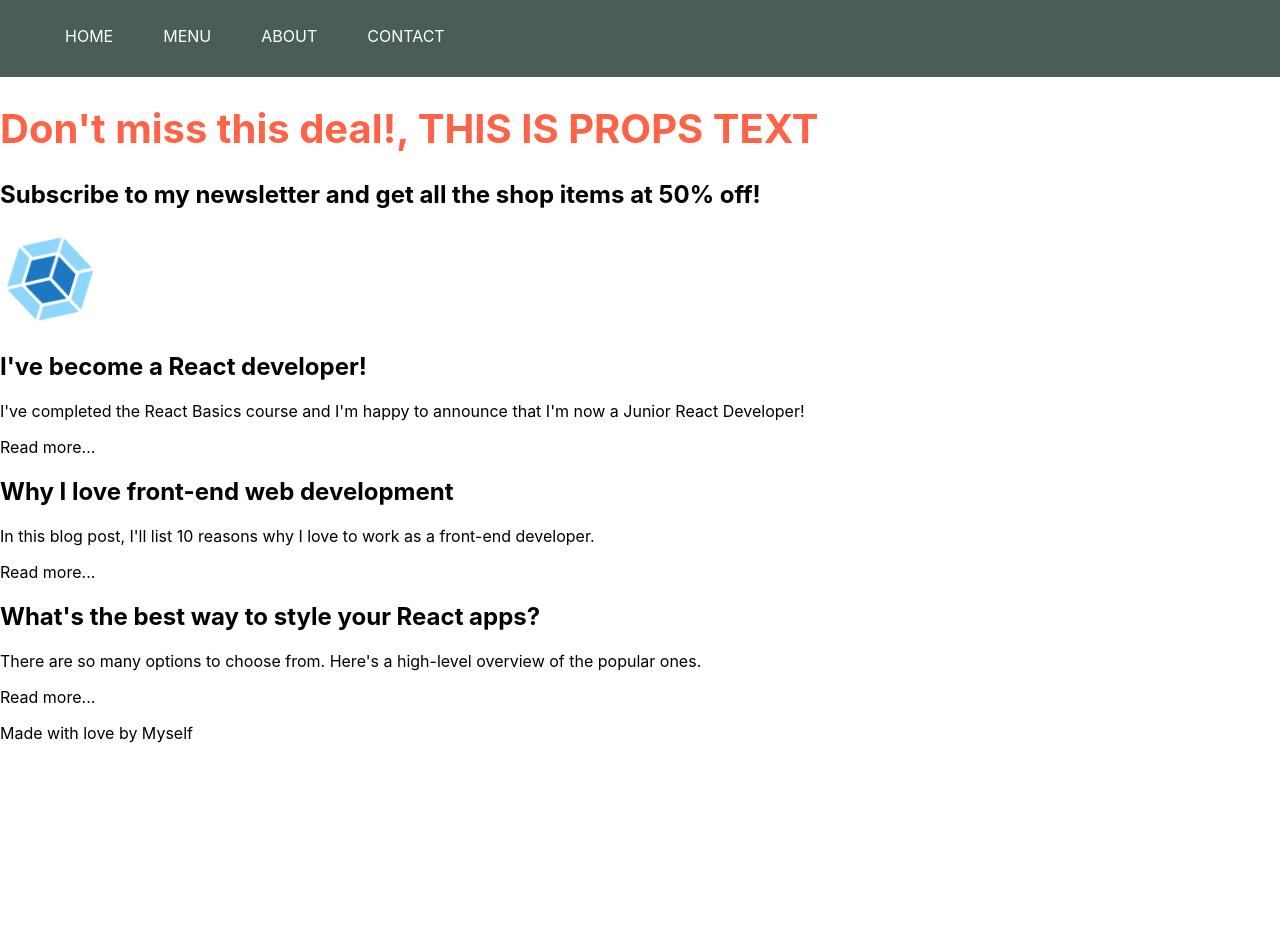
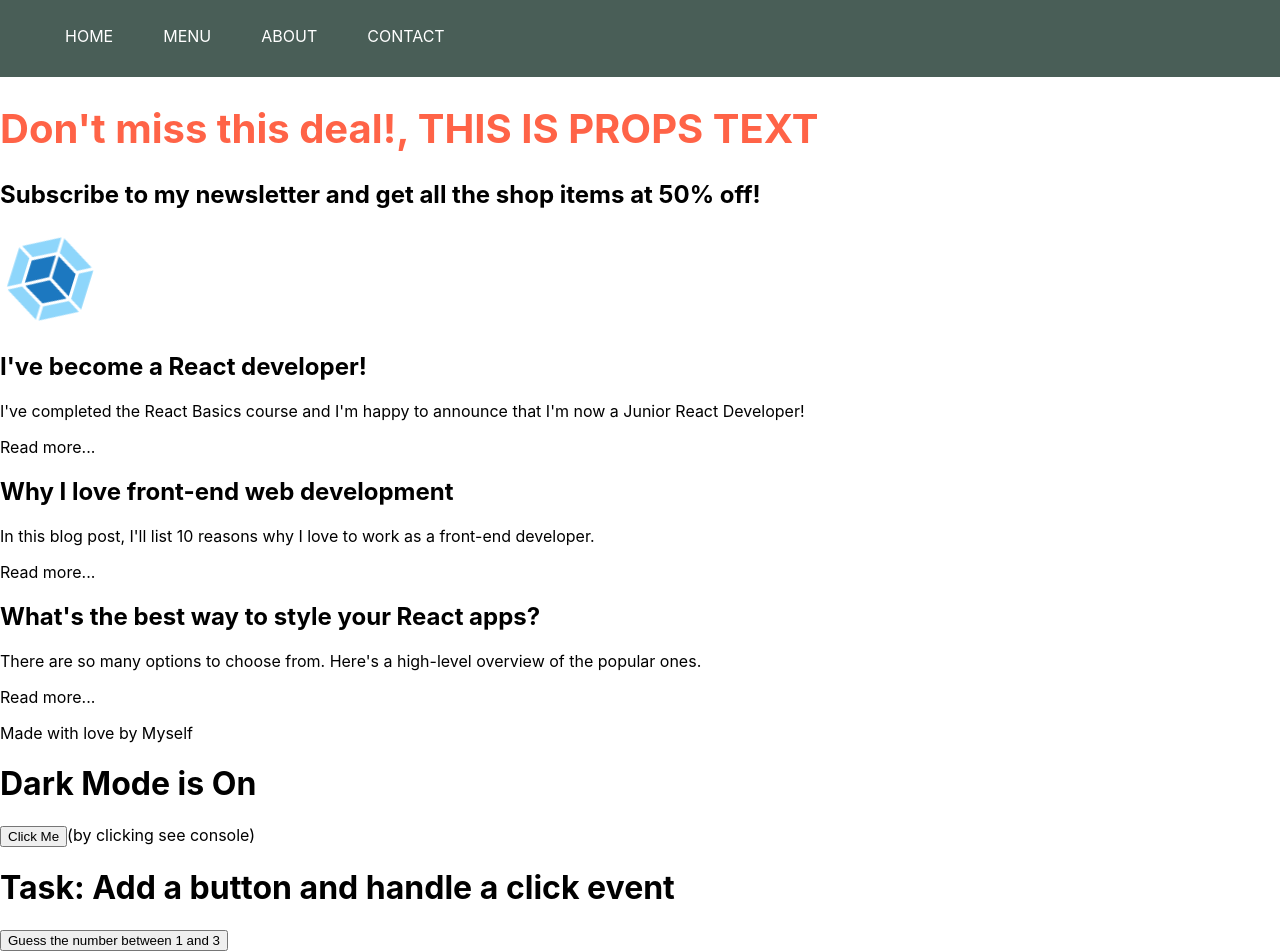
Before and after one commit to hassansagheer/mern, a React (Create React App) app in the folder reactapp/: page / in a window 1280 px wide. Before the commit the page ends 800 px from the top, so only its background shows below. Built offline with nearby package versions, Linux system fonts and the light colour scheme.

Commit message:
ModeToggler.js & RandomNumber.js added

```diff
--- a/reactapp/src/App.js
+++ b/reactapp/src/App.js
@@ -8,6 +8,8 @@ import Intro1 from './Intro1';
 import Intro2 from './Intro2';
 import Intro3 from './Intro3';
 import Footer from './Footer';
+import ModeToggler from './ModeToggler';
+import RandomNumber from './RandomNumber';
 
 const App = () => {
   return (
@@ -19,6 +21,8 @@ const App = () => {
       <Intro2 />
       <Intro3 />
       <Footer />
+      <ModeToggler />
+      <RandomNumber />
     </div>
   );
 };
--- /dev/null
+++ b/reactapp/src/ModeToggler.js
@@ -0,0 +1,21 @@
+function ModeToggler(){
+    let darkModeOn = true;
+    const darkMode = <h1>Dark Mode is On</h1>
+    const lightMode = <h1>Light Mode is On</h1>
+
+    function handleClick(){
+        darkModeOn = !darkModeOn;
+        if(darkModeOn === true){
+            console.log('Dark Mode is On');
+        }else{
+            console.log('Light Mode is On');
+        }
+    }
+    return(
+        <div>
+            {darkModeOn?darkMode:lightMode}
+            <button onClick={handleClick}>Click Me</button><span>(by clicking see console)</span>
+        </div>
+    );
+}
+export default ModeToggler;
--- /dev/null
+++ b/reactapp/src/RandomNumber.js
@@ -0,0 +1,16 @@
+function RandomNumber(){
+    function handleClick() {
+        let randomNum = Math.floor(Math.random() * 3) + 1;
+        console.log(randomNum);
+        let userInput = prompt('type a number');
+            alert(`Computer number: ${randomNum}, Your guess: ${userInput}`);
+    }
+
+    return (
+    <div>
+        <h1>Task: Add a button and handle a click event</h1>
+        <button onClick={handleClick}>Guess the number between 1 and 3</button>
+    </div>
+    );
+}
+export default RandomNumber;
```
